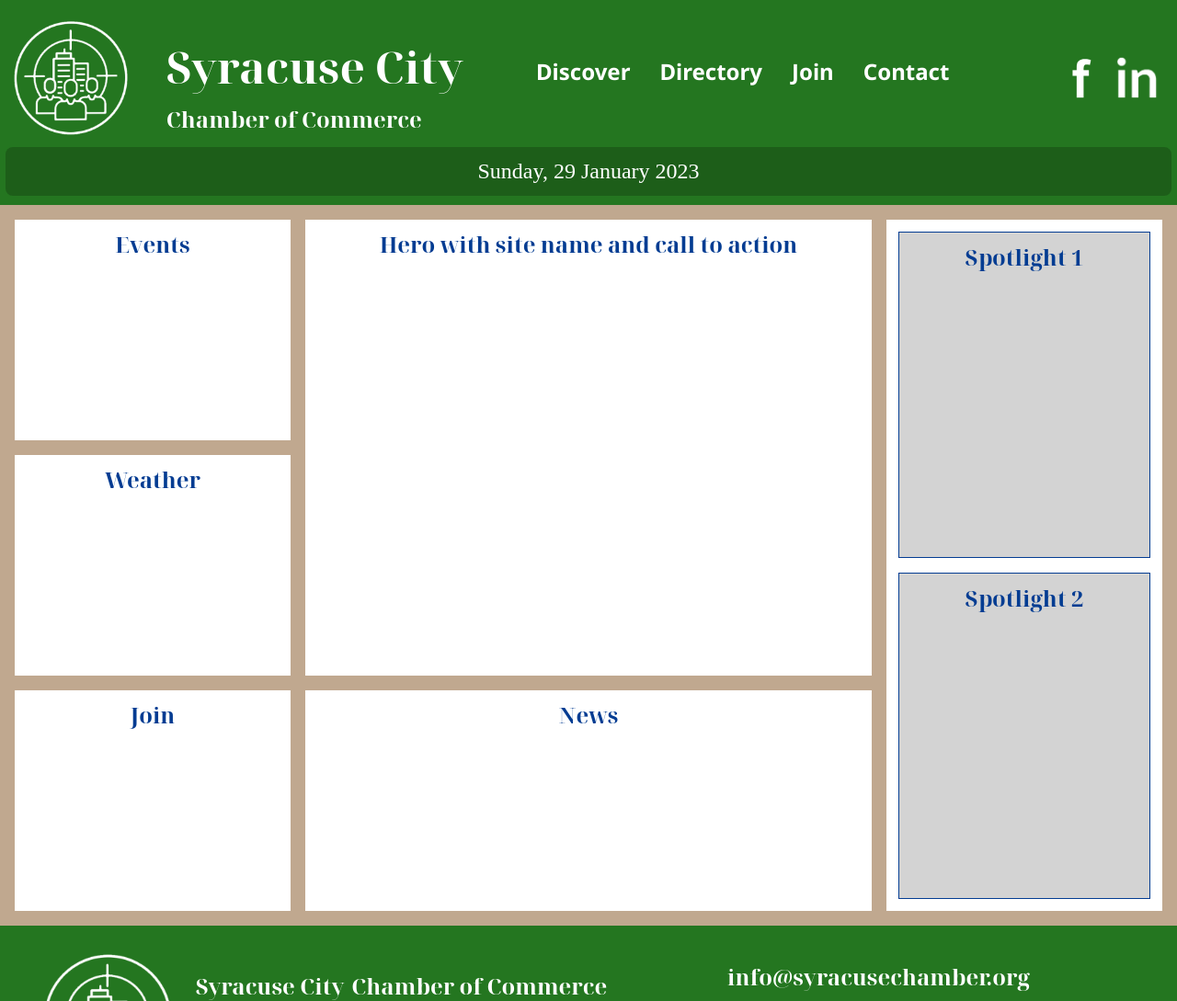
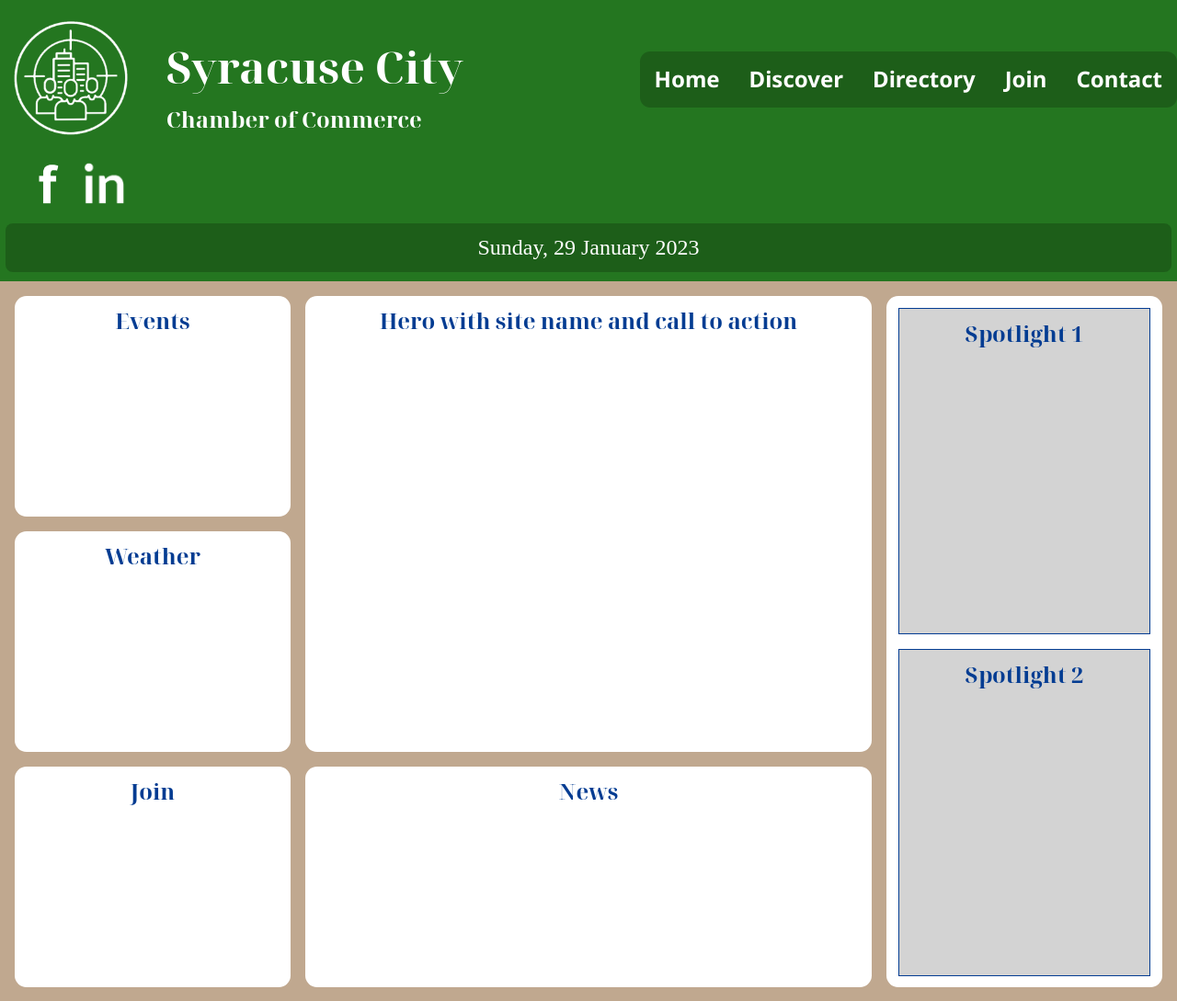
Before and after one commit to KobeLemon/wdd230, a plain HTML site: page chamber/index.html in a window 1280 px wide. Shown: the top 1089 px of the page at 92% size. Drawn offline with Linux system fonts and the light colour scheme.

Commit message:
Fixed home page's nav bar

```diff
--- a/chamber/index.html
+++ b/chamber/index.html
@@ -42,6 +42,7 @@
                 <span>X</span>
             </button>
             <ul id="primaryNav">
+                <li class="currentPage"><a href="#">Home</a></li>
                 <li class="currentPage"><a href="#">Discover</a></li>
                 <li class="currentPage"><a href="#">Directory</a></li>
                 <li class="currentPage"><a href="#">Join</a></li>
--- a/chamber/styles/base.css
+++ b/chamber/styles/base.css
@@ -139,7 +139,7 @@ h1, h2, .cityName, .chamberName {font-family: 'Noto Serif Display', 'PT Serif',
     background-color: white;
     font-size: 1.5rem;
     height: 15rem;
-    /* border: 1px solid #313131; */
+    border-radius: 0.8rem;
     color: #033c92;
     text-align: center;
 }
--- a/chamber/styles/large.css
+++ b/chamber/styles/large.css
@@ -31,21 +31,38 @@
         display: none;
     }
 
+    nav {
+        background-color: #1d5e19;
+        margin-right: 0px;
+        margin-left: 0rem;
+        border-radius: 0.7rem;
+    }
+
     nav ul {
         display: flex;
-        justify-content: space-evenly;
-        column-gap: 2rem;
     }
 
     nav ul li {
         font-size: 1.5rem;
         border-bottom: 0px;
+        width: 100%;
+        padding: 1rem;
+        margin: 0rem;
     }
 
-    nav ul li a:hover, .socialMediaLinks a:hover{
+    #primaryNav {
+        margin: 0rem;
+    }
+
+    nav ul li:hover {
         background-color: #033c92;
+        border-radius: 0.7rem;
+    }
+
+    .socialMediaLinks a:hover{
+        background-color: #033c92;
+        border-radius: 0.7rem;
         padding: 0.3rem;
-        border-radius: 0.4em;
     }
 
     .socialLogo {
```
